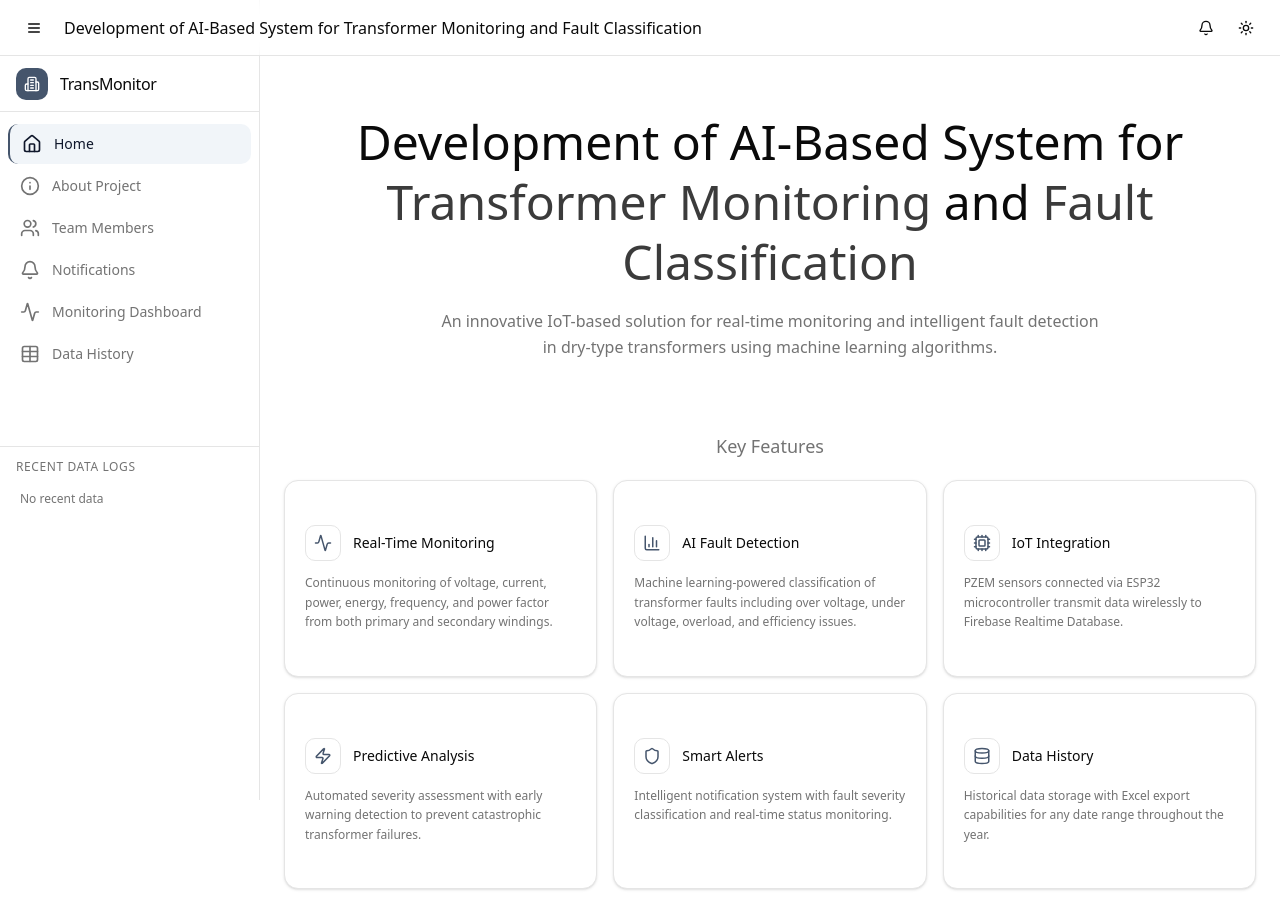
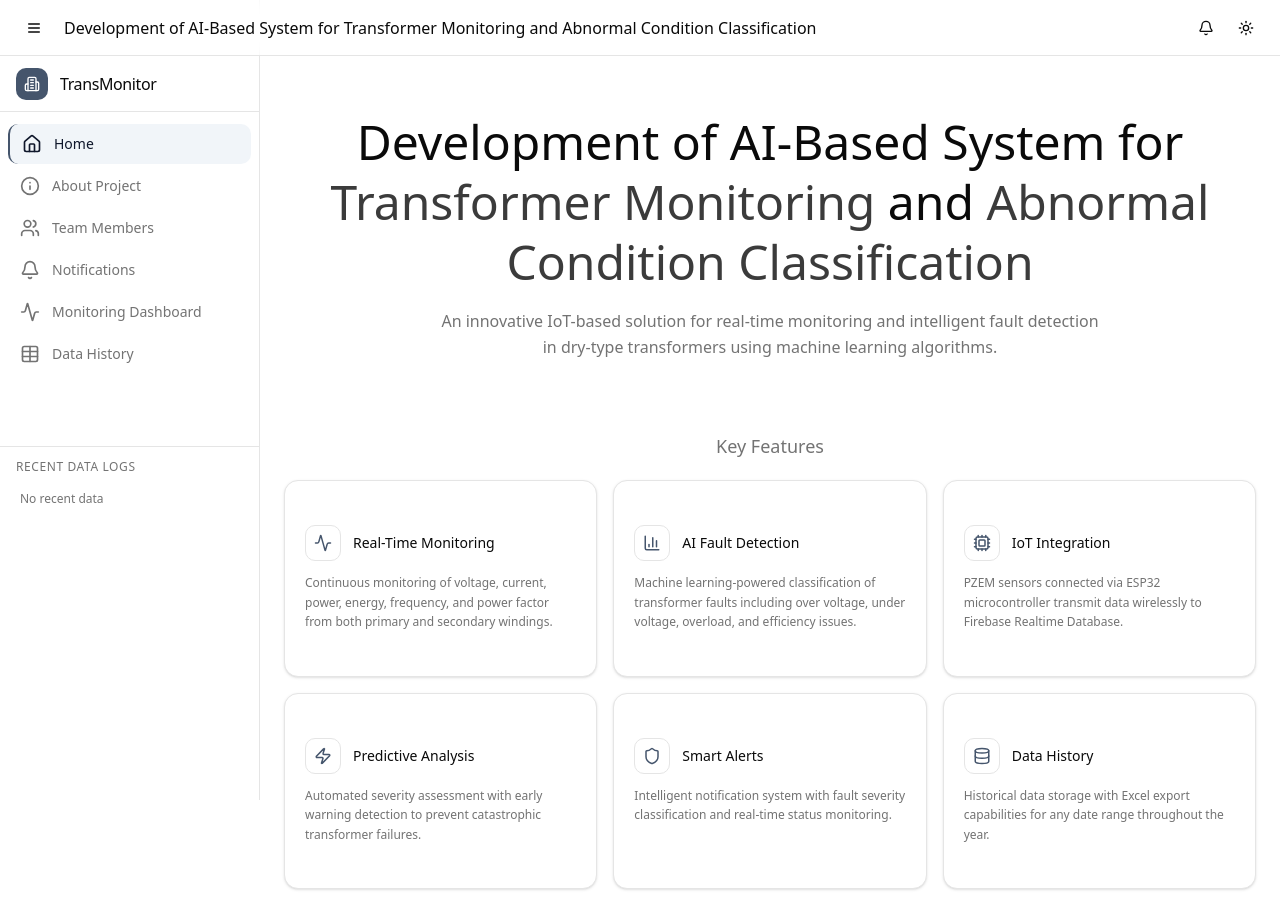
Before and after one commit to rudresh2176/Final_year_project, a Next.js app: page / in a window 1280 px wide. Built offline with nearby package versions, Linux system fonts and the light colour scheme.

Commit message:
docs: update project title to 'Abnormal Condition Classification'

```diff
--- a/src/app/layout.tsx
+++ b/src/app/layout.tsx
@@ -15,7 +15,7 @@ const geistMono = Geist_Mono({
 
 export const metadata: Metadata = {
   title: "TransMonitor",
-  description: "AI-Based Transformer Monitoring and Fault Classification System",
+  description: "AI-Based Transformer Monitoring and Abnormal Condition Classification System",
 };
 
 export default function RootLayout({
--- a/src/components/layout/TopBar.tsx
+++ b/src/components/layout/TopBar.tsx
@@ -43,8 +43,7 @@ export default function TopBar() {
         {/* Center: Project title */}
         <h1 className="flex-1 truncate px-3 text-sm font-medium md:text-base">
           <span className="hidden sm:inline">
-            Development of AI-Based System for Transformer Monitoring and Fault
-            Classification
+            Development of AI-Based System for Transformer Monitoring and Abnormal Condition Classification
           </span>
           <span className="sm:hidden">TransMonitor</span>
         </h1>
--- a/src/components/pages/HomePage.tsx
+++ b/src/components/pages/HomePage.tsx
@@ -66,7 +66,7 @@ export default function HomePage() {
         <h1 className="text-3xl leading-tight font-medium md:text-4xl lg:text-5xl">
           Development of AI-Based System for{' '}
           <span className="text-foreground/80">Transformer Monitoring</span> and{' '}
-          <span className="text-foreground/80">Fault Classification</span>
+          <span className="text-foreground/80">Abnormal Condition Classification</span>
         </h1>
         <p className="max-w-2xl text-sm leading-relaxed text-muted-foreground md:text-base">
           An innovative IoT-based solution for real-time monitoring and intelligent fault
```
Also changed, not shown: 1 other file (tests, documents, lock files or other folders).
